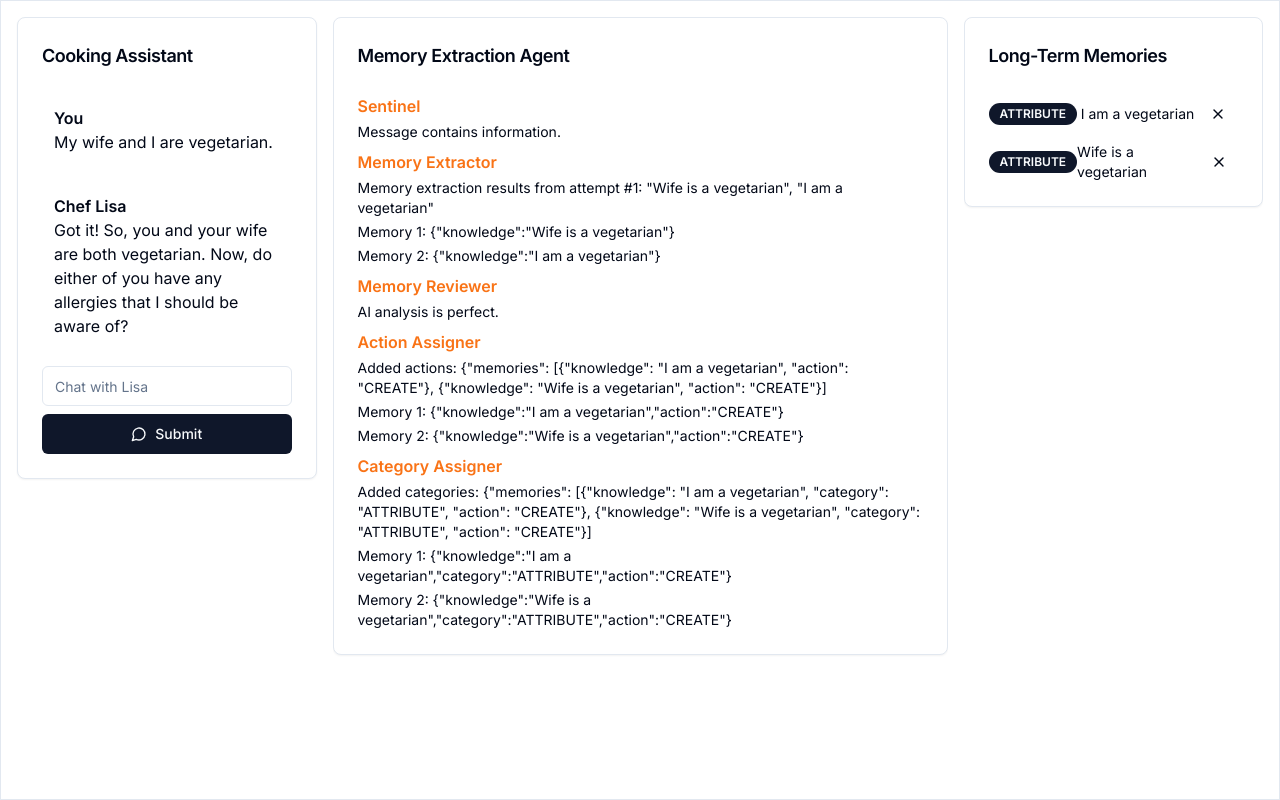
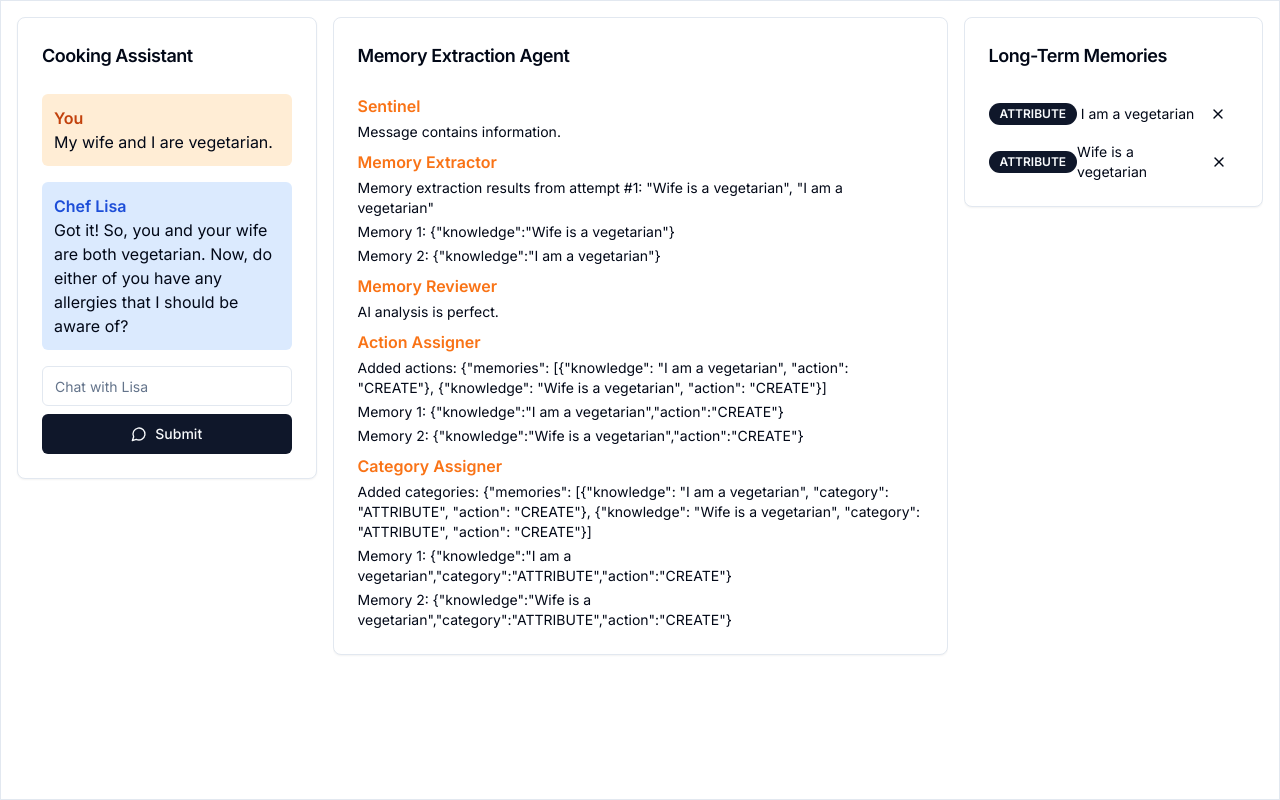
Before and after one commit to nnance/vercel-ai-examples, a Next.js app in the folder longterm-memory/: page / in a window 1280 px wide. Built offline with nearby package versions, Linux system fonts and the light colour scheme.

Commit message:
initial interactivity with chat UI

```diff
--- a/longterm-memory/src/app/chat.tsx
+++ b/longterm-memory/src/app/chat.tsx
@@ -2,33 +2,60 @@ import { Button } from "@/components/ui/button";
 import { Card, CardHeader, CardTitle, CardContent } from "@/components/ui/card";
 import { Input } from "@/components/ui/input";
 import { MessageCircle } from "lucide-react";
+import { useState } from "react";
 
 export interface ChatMessage {
   text: string;
-  sender: "user" | "chef";
+  sender: "USER" | "CHEF";
 }
 
 export interface ChatProps {
   messages: ChatMessage[];
+  sendMessage: (message: ChatMessage) => void;
 }
 
 export function Chat(props: ChatProps) {
-  const { messages } = props;
+  const { messages, sendMessage } = props;
+  const [message, setMessage] = useState("");
+
+  const handleChange = (event: React.ChangeEvent<HTMLInputElement>) => {
+    setMessage(event.target.value);
+  };
+
+  const handleKeyDown = (event: React.KeyboardEvent<HTMLInputElement>) => {
+    if (event.key === "Enter") {
+      handleButtonClick();
+    }
+  };
+
+  const handleButtonClick = () => {
+    sendMessage({
+      text: message,
+      sender: "USER",
+    });
+    setMessage("");
+    // set the focus back to the input field
+    document.querySelector("input")?.focus();
+  };
 
   const renderMessage = (message: ChatMessage, index: number) => {
     return (
       <div
         key={index}
-        className={`bg-${
-          message.sender === "user" ? "orange" : "blue"
-        }-100 p-3 rounded-md`}
+        className={
+          message.sender === "USER"
+            ? "bg-orange-100 p-3 rounded-md"
+            : "bg-blue-100 p-3 rounded-md"
+        }
       >
         <h3
-          className={`font-semibold text-${
-            message.sender === "user" ? "orange" : "blue"
-          }-700`}
+          className={
+            message.sender === "USER"
+              ? "font-semibold text-orange-700"
+              : "font-semibold text-blue-700"
+          }
         >
-          {message.sender === "user" ? "You" : "Chef Lisa"}
+          {message.sender === "USER" ? "You" : "Chef Lisa"}
         </h3>
         <p>{message.text}</p>
       </div>
@@ -49,8 +76,14 @@ export function Chat(props: ChatProps) {
             {messages.map(renderMessage)}
           </div>
           <div className="flex flex-col space-y-2">
-            <Input placeholder="Chat with Lisa" aria-label="Chat input" />
-            <Button className="w-full">
+            <Input
+              placeholder="Chat with Lisa"
+              aria-label="Chat input"
+              value={message}
+              onChange={handleChange}
+              onKeyDown={handleKeyDown}
+            />
+            <Button className="w-full" onClick={handleButtonClick}>
               <MessageCircle className="mr-2 h-4 w-4" />
               Submit
             </Button>
--- a/longterm-memory/src/app/memories.tsx
+++ b/longterm-memory/src/app/memories.tsx
@@ -11,10 +11,11 @@ export interface Memory {
 
 export interface MemoryProps {
   memories: Memory[];
+  deleteMemory: (index: number) => void;
 }
 
 export function Memories(props: MemoryProps) {
-  const { memories } = props;
+  const { memories, deleteMemory } = props;
 
   const renderMemory = (memory: Memory, index: number) => {
     return (
@@ -22,7 +23,7 @@ export function Memories(props: MemoryProps) {
         <Badge>{memory.category}</Badge>
         <span className="text-sm">{memory.knowledge}</span>
         <Button variant="ghost" size="icon">
-          <X className="h-4 w-4" />
+          <X className="h-4 w-4" onClick={() => deleteMemory(index)} />
         </Button>
       </div>
     );
--- a/longterm-memory/src/app/page.tsx
+++ b/longterm-memory/src/app/page.tsx
@@ -1,13 +1,16 @@
+"use client";
+
 import { Card, CardContent } from "@/components/ui/card";
 import { Agent, MemoryExtraction } from "./memory-extraction";
 import { Memories, Memory } from "./memories";
 import { Chat, ChatMessage } from "./chat";
+import { useState } from "react";
 
 const messages: ChatMessage[] = [
-  { text: "My wife and I are vegetarian.", sender: "user" },
+  { text: "My wife and I are vegetarian.", sender: "USER" },
   {
     text: "Got it! So, you and your wife are both vegetarian. Now, do either of you have any allergies that I should be aware of?",
-    sender: "chef",
+    sender: "CHEF",
   },
 ];
 
@@ -67,15 +70,39 @@ const memories: Memory[] = [
   { knowledge: "Wife is a vegetarian", category: "ATTRIBUTE" },
 ];
 
+interface State {
+  messages: ChatMessage[];
+  agents: Agent[];
+  memories: Memory[];
+}
+
+const defaultState: State = {
+  messages,
+  agents,
+  memories,
+};
+
 export default function Component() {
+  const [{ messages, memories, agents }, setState] =
+    useState<State>(defaultState);
+
+  const deleteMemory = (index: number) => {
+    const newMemories = memories.filter((_, i) => i !== index);
+    setState((state) => ({ ...state, memories: newMemories }));
+  };
+
+  const sendMessage = (message: ChatMessage) => {
+    setState((state) => ({ ...state, messages: [...state.messages, message] }));
+  };
+
   return (
     <div className="w-full h-screen bg-gray-100 p-0">
       <Card className="w-full h-full rounded-none">
         <CardContent className="p-4 h-[calc(100vh-5rem)]">
           <div className="grid grid-cols-1 md:grid-cols-4 gap-4 h-full">
-            <Chat messages={messages} />
+            <Chat messages={messages} sendMessage={sendMessage} />
             <MemoryExtraction agents={agents} />
-            <Memories memories={memories} />
+            <Memories memories={memories} deleteMemory={deleteMemory} />
           </div>
         </CardContent>
       </Card>
```
